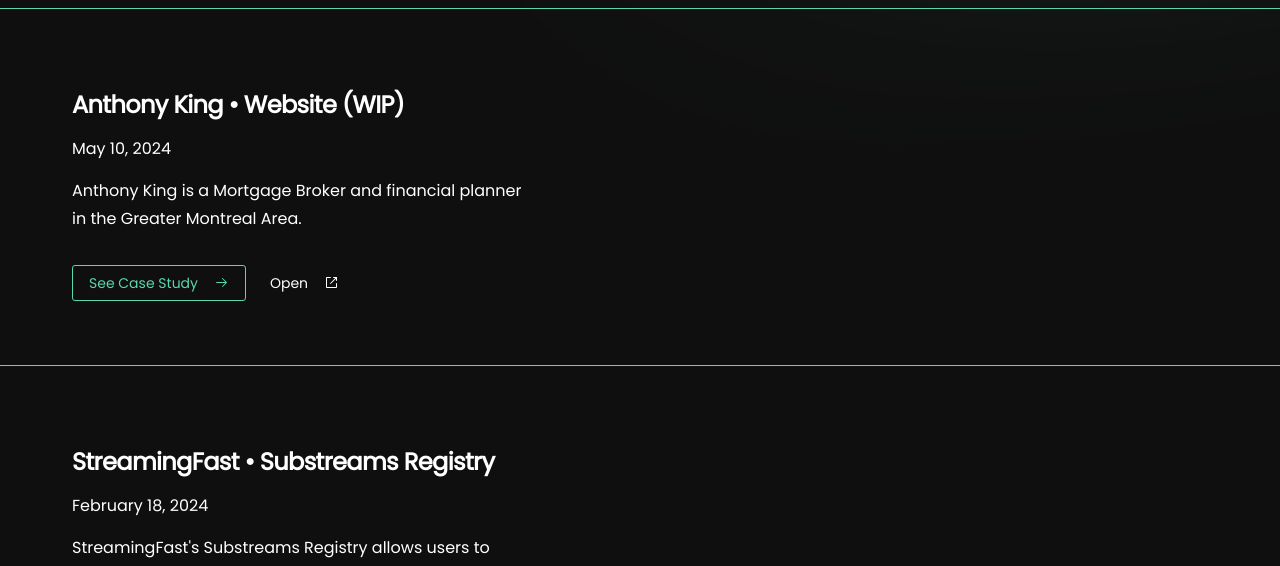
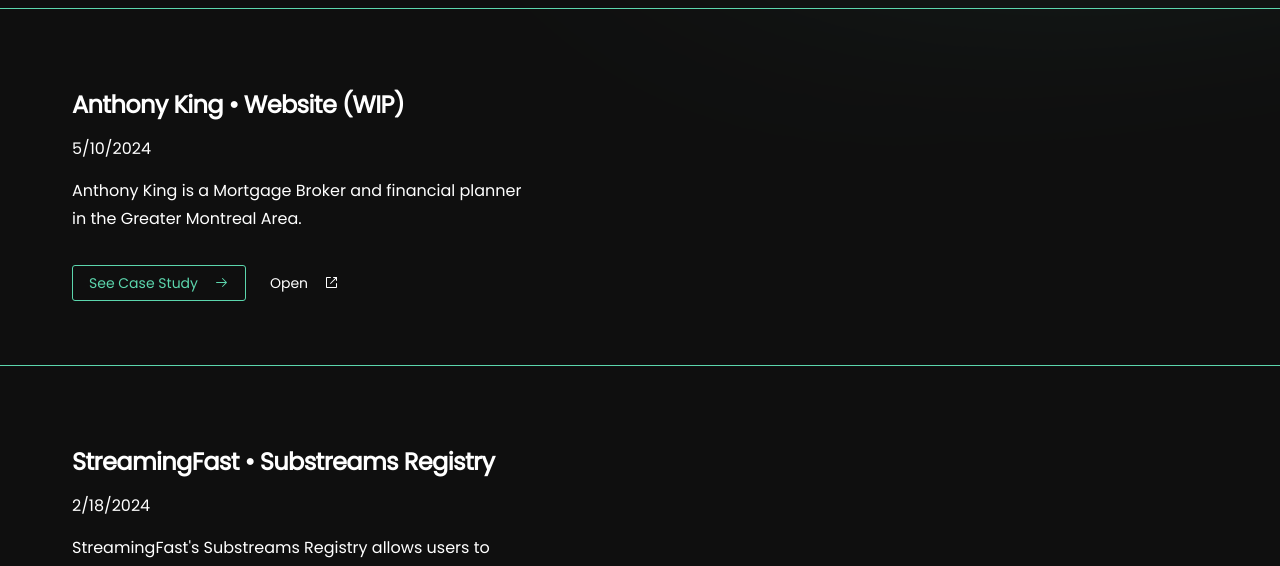
Before and after one commit to DominicF96/portfolio, a Next.js app: page /en in a window 1280 px wide. Shown: the part 1180-1746 px from the top of the page. Built offline with nearby package versions, Linux system fonts and the light colour scheme.

Commit message:
Fixed Date Format (Locale)

```diff
--- a/components/CaseStudies/CaseStudyRow.tsx
+++ b/components/CaseStudies/CaseStudyRow.tsx
@@ -65,6 +65,11 @@
     gridTemplateRows: "1fr",
   };
 
+  const dateLocalMap = {
+    en: "en-US",
+    fr: "fr-CA",
+  };
+
   // Adjust className and style based on isInView instead of hover
   return (
     <div
@@ -98,7 +103,9 @@
         <CenteredContainer>
           <H3>{t.cases[caseData.id as keyof typeof t.cases].title}</H3>
           <span>
-            <time>{format(parseISO(caseData.date), "LLLL d, yyyy")}</time>
+            <time>
+              {new Date(caseData.date).toLocaleDateString(dateLocalMap[locale])}
+            </time>
           </span>
           <div
             style={
```
Lines whose indentation alone changed are shown as unchanged.
